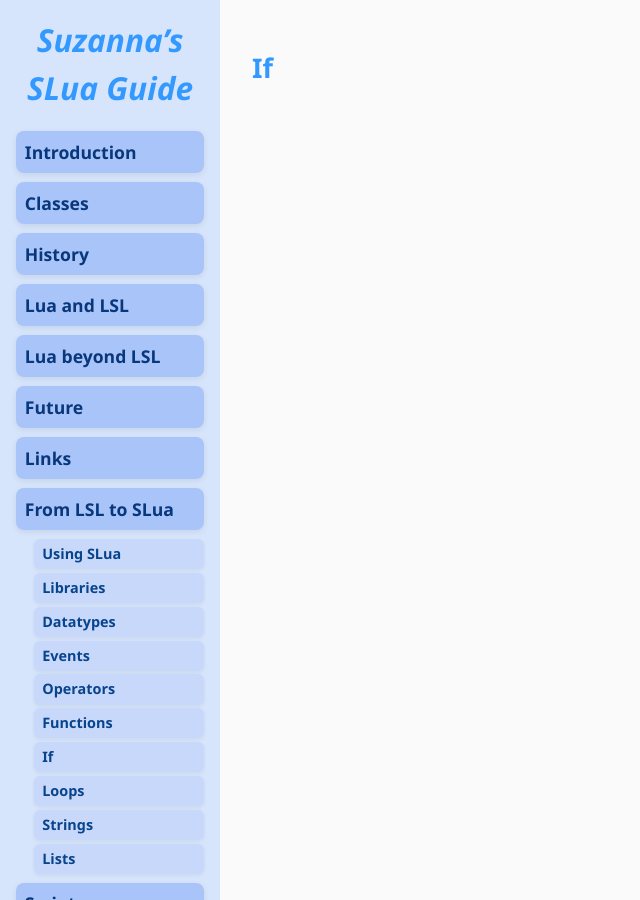
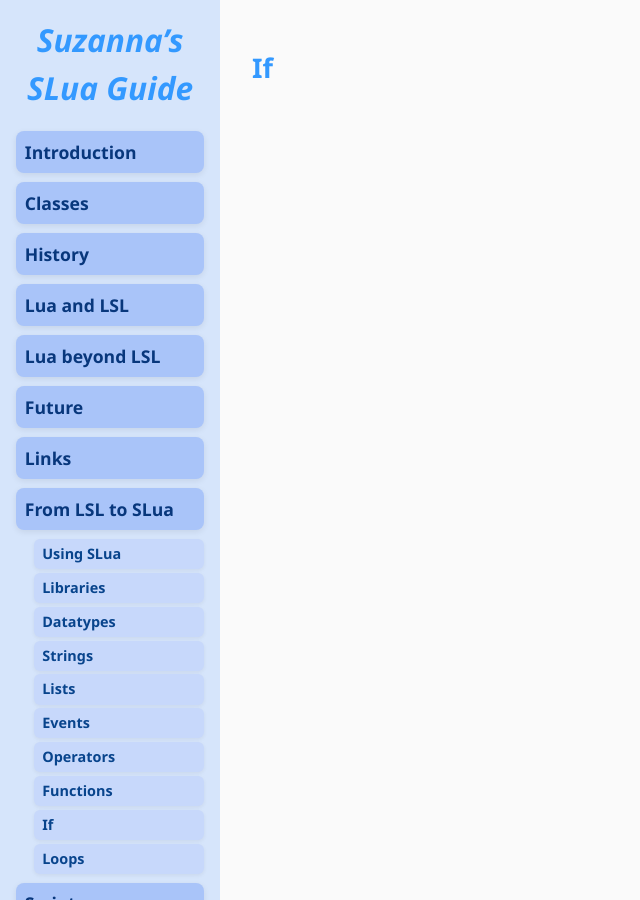
Before and after one commit to Suzanna-Linn/slua, a Jekyll site: the page built from docs/moving-if.md, in a window 1280 px wide. Shown: the whole page, without its empty margins (0-640 px from the left). Built offline with Jekyll 4.4.1, drawn with Linux system fonts in a browser that asks for light colours; nearby versions of some CDN libraries; our own code applies the rules of GitHub Pages for plain Markdown files; comment, search, counter and statistics services are not loaded.

Commit message:
Update sidebar.html

```diff
--- a/docs/_includes/sidebar.html
+++ b/docs/_includes/sidebar.html
@@ -14,13 +14,13 @@
         <li><a href="/slua/moving-using" class="page-link">Using SLua</a></li>
         <li><a href="/slua/moving-libraries" class="page-link">Libraries</a></li>
         <li><a href="/slua/moving-datatypes" class="page-link">Datatypes</a></li>
+        <li><a href="/slua/moving-strings" class="page-link">Strings</a></li>
+        <li><a href="/slua/moving-lists" class="page-link">Lists</a></li>
         <li><a href="/slua/moving-events" class="page-link">Events</a></li>
         <li><a href="/slua/moving-operators" class="page-link">Operators</a></li>
         <li><a href="/slua/moving-functions" class="page-link">Functions</a></li>
         <li><a href="/slua/moving-if" class="page-link">If</a></li>
         <li><a href="/slua/moving-loops" class="page-link">Loops</a></li>
-        <li><a href="/slua/moving-strings" class="page-link">Strings</a></li>
-        <li><a href="/slua/moving-lists" class="page-link">Lists</a></li>
       </ul>
     </li>
     <li class="has-submenu" data-path="/slua/scripts">
```
